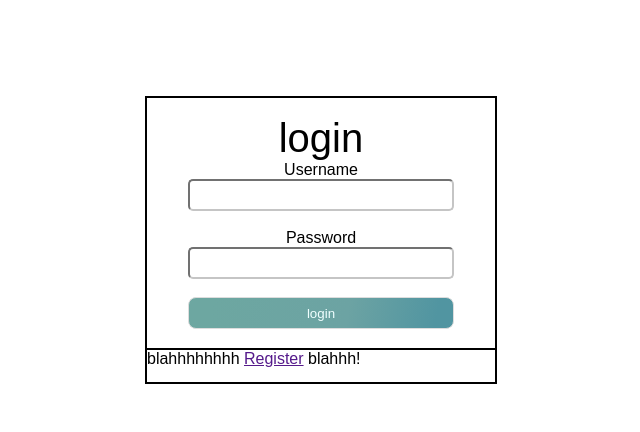
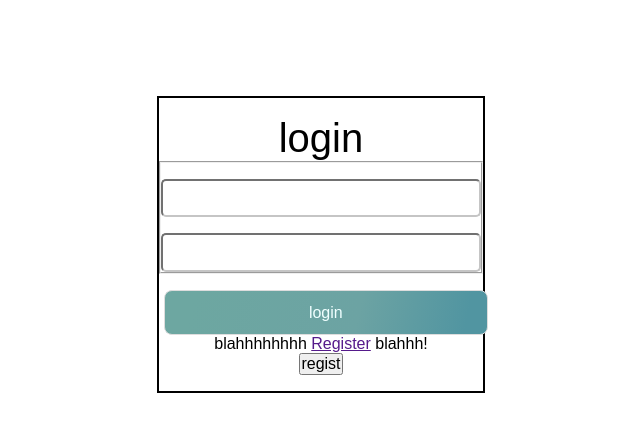
Before and after one commit to reinnd/UKK, a PHP site: page /login.php in a window 1280 px wide. Shown: the top 432 px of the page, without its empty margins (319-959 px from the left). Run offline with PHP 8.4, Linux system fonts and the light colour scheme.

Commit message:
new css
new css

```diff
--- a/UKK_3_Putra/view/login.php
+++ b/UKK_3_Putra/view/login.php
@@ -6,31 +6,29 @@
     <meta charset="UTF-8">
     <meta name="viewport" content="width=device-width, initial-scale=1.0">
     <title>Login</title>
-    <link rel="stylesheet" href="style/login_style.css?v=1.1">
+    <link rel="stylesheet" href="style/login_style.css?v=1.2">
 </head>
 <body>
     <main>
         <div class="box">
             <div class="box2"><br>
-            <p style="font-size: 40px;">login</p>
+                <p style="font-size: 40px;">login</p>
 
-            <label for="username">Username</label>
-            <br>
-            <input type="text">
-            <br><br>
-
-            <label for="password">Password</label>
-            <br>
-            <input type="password">
-            <br><br>
-
-            <button>login</button>
+                <form action="">
+                    <fieldset>
+                        <label for=""></label>
+                        <input type="text">
+                        <label for=""></label>
+                        <input type="password">
+                    </fieldset>
+                    <button class="login" type="submit">login</button>
+                <p class="reg">blahhhhhhhh <a href="">Register</a> blahhh!</p>
+                <span><button>regist</button></span>
+                </form>
+            </div>
         </div>
 
-            <div class="bottom_text">
-                <p class="reg">blahhhhhhhh <a href="">Register</a> blahhh!</p>
-            </div>
-        </div>
+
     </main>
 </body>
 </html>
--- a/UKK_3_Putra/view/style/login_style.css
+++ b/UKK_3_Putra/view/style/login_style.css
@@ -3,6 +3,7 @@
     margin: 0;
     padding: 0;
     box-sizing: border-box;
+    font-size: 16px;
 }
 
 main{
@@ -12,15 +13,21 @@ main{
     display: grid;
     place-items: center;
     padding-top: 12vh;
+
+}
+
+main .box .box2 form fieldset{
+    display: grid;
+    grid-template-columns: 1fr;
 }
 
 main .box{
     border: 1px black solid;
-    width: 22em;
-    height: 18em;
+    width: auto;
+    height: auto;
     text-align: center;
     display: flex;
-    overflow: hidden;
+    /* overflow: hidden; */
     flex-direction: column;
     flex-wrap: wrap;
     justify-content: space-between;
@@ -30,6 +37,7 @@ main .box2{
     border: 1px black solid;
     width: auto;
     height: 88%;
+    padding-bottom: 1em;
 }
 
 main .box input{
@@ -37,21 +45,23 @@ main .box input{
     border-radius: 5px;
     width: 20em;
     height: 2.4em;
+    margin-top: 1em;
 }
 
-main .box button{
+main .box button.login{
     border: 1px solid rgb(221, 221, 221);
     color: azure;
     border-radius: 8px;
     background-color: #639b96;
     background-image: linear-gradient(102deg, #6da7a1 9%, #6ca3a3 60%, #5195a1 93%);
-    width: 20em;
-    height: 2.4em;
+    width: 100%;
+    padding: 0.8em;
     transition: 0.3s ease 0s;
+    margin: 1em 0.3em 0 0.3em;
 }
 
-main .box button:hover{
-    transform: scale(1.1);
+main .box button.login:hover{
+    /* transform: scale(1.1); */
     border: 1px solid rgb(78, 77, 77);
     background-image: linear-gradient(102deg, #94c9c3 9%, #76c5c5 60%, #55b3c4 93%);
 }
```
